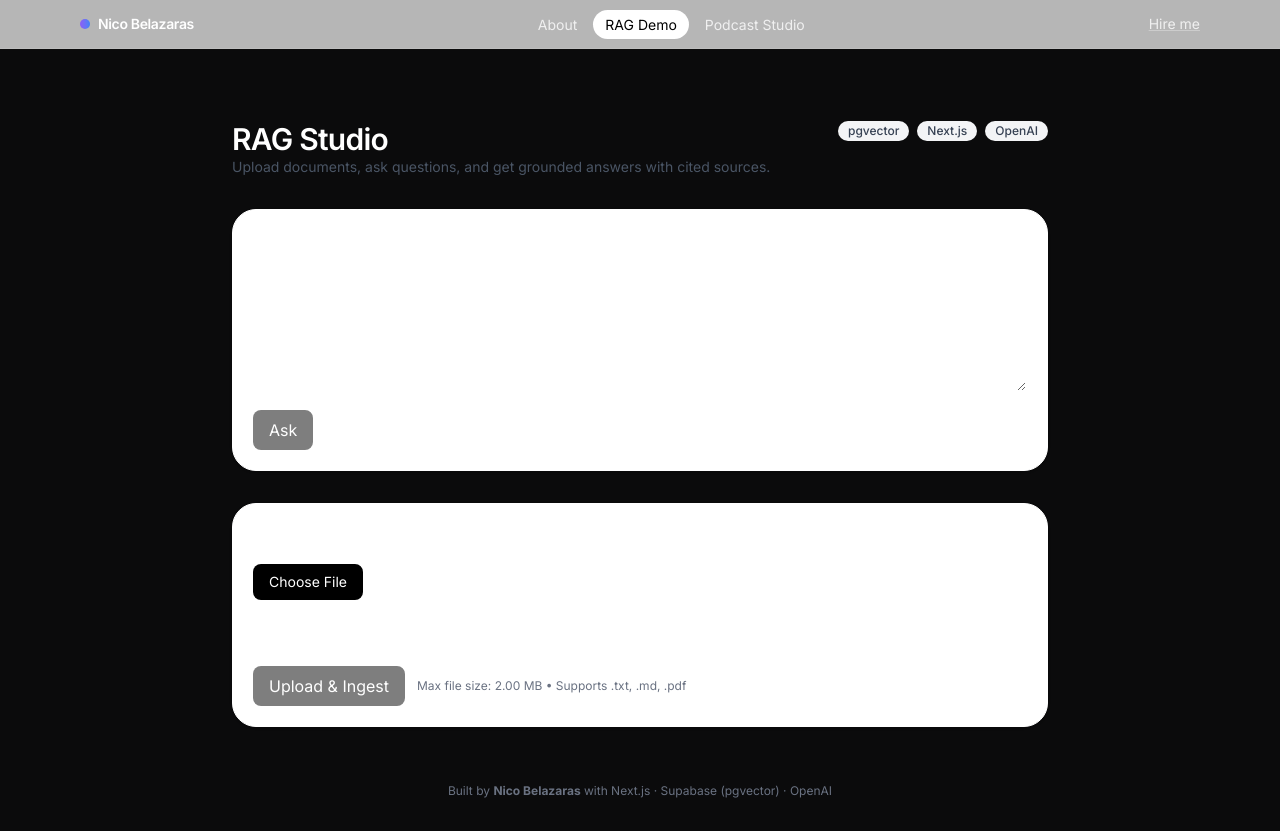
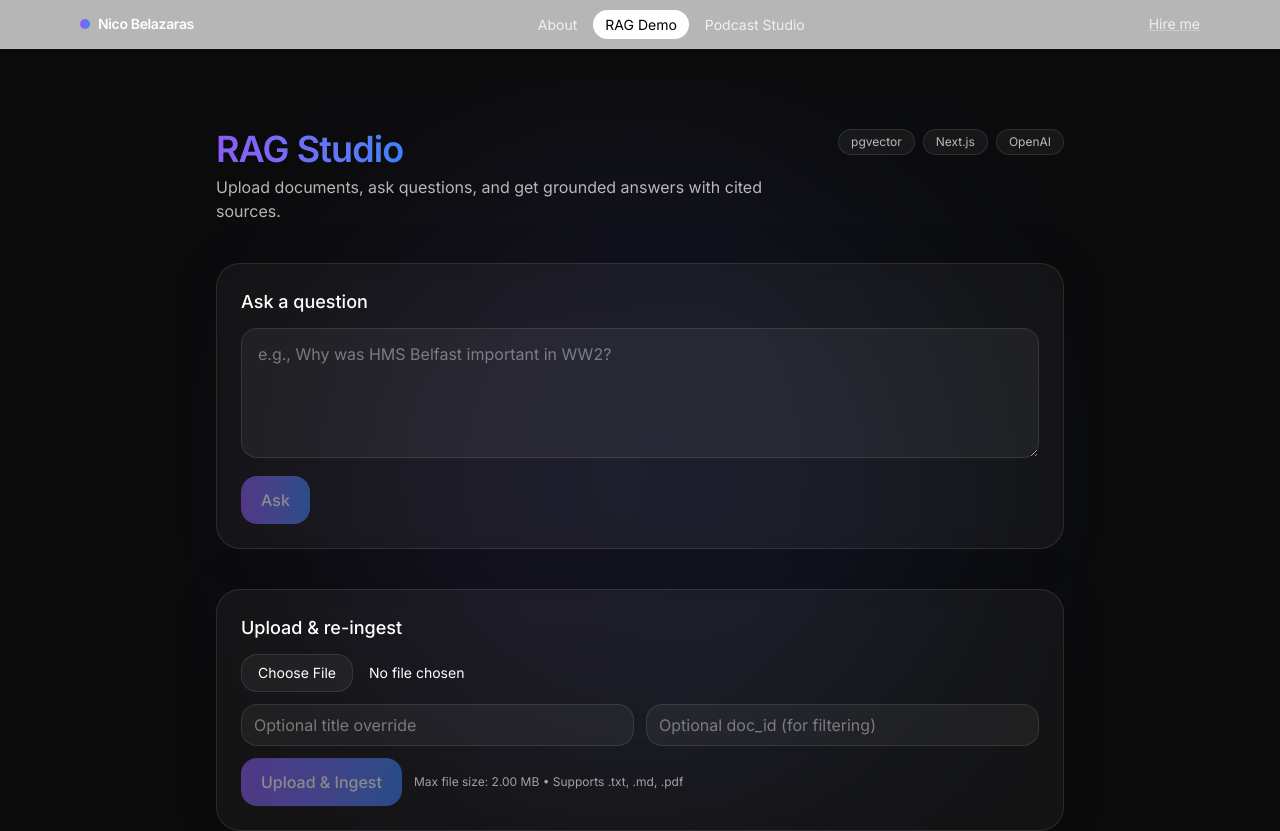
Before and after one commit to belazaras/rag-demo, a Next.js app: page /rag in a window 1280 px wide. Shown: the top 831 px of the page. Built offline with nearby package versions, Linux system fonts and the light colour scheme.

Commit message:
improved look of rag demo.

```diff
--- a/app/rag/page.tsx
+++ b/app/rag/page.tsx
@@ -1,21 +1,14 @@
 "use client";
 
 import { useState } from "react";
-import type { MatchChunk, RagApiResponse, UploadApiResponse } from "@/types/rag";
+import type {
+  MatchChunk,
+  RagApiResponse,
+  UploadApiResponse,
+} from "@/types/rag";
 
 const MAX_FILE_BYTES = 2 * 1024 * 1024;
 const fmtMB = (b: number) => `${(b / (1024 * 1024)).toFixed(2)} MB`;
-
-type Tone = "gray" | "green" | "red";
-
-function Badge({ children, tone = "gray" }: { children: React.ReactNode; tone?: "gray" | "green" | "red" }) {
-  const tones: Record<string, string> = {
-    gray: "bg-gray-100 text-gray-700 dark:bg-neutral-800 dark:text-neutral-300",
-    green: "bg-green-100 text-green-700 dark:bg-emerald-900/50 dark:text-emerald-300",
-    red: "bg-red-100 text-red-700 dark:bg-red-900/40 dark:text-red-300",
-  };
-  return <span className={`inline-flex items-center rounded-full px-2.5 py-0.5 text-xs font-medium ${tones[tone]}`}>{children}</span>;
-}
 
 function CopyButton({ text }: { text: string }) {
   const [copied, setCopied] = useState(false);
@@ -26,7 +19,10 @@ function CopyButton({ text }: { text: string }) {
         setCopied(true);
         setTimeout(() => setCopied(false), 1200);
       }}
-      className="text-xs rounded border px-2 py-1 hover:bg-gray-50 dark:hover:bg-neutral-800"
+      className="text-xs relative inline-flex items-center justify-center rounded-xl px-3 py-2 font-medium text-white
+bg-black border border-transparent
+[background:linear-gradient(#0B0B0C,#0B0B0C)_padding-box,linear-gradient(to_right,var(--color-accent-purple),var(--color-accent-blue))_border-box]
+hover:opacity-90 transition hover:shadow-[0_0_12px_rgba(139,92,246,0.25)]"
       title="Copy to clipboard"
     >
       {copied ? "Copied!" : "Copy"}
@@ -83,7 +79,10 @@ export default function Home() {
   async function upload() {
     setMsg("");
     if (!file) return setMsg("Please choose a file.");
-    if (file.size > MAX_FILE_BYTES) return setMsg(`File too large: ${fmtMB(file.size)} (max ${fmtMB(MAX_FILE_BYTES)})`);
+    if (file.size > MAX_FILE_BYTES)
+      return setMsg(
+        `File too large: ${fmtMB(file.size)} (max ${fmtMB(MAX_FILE_BYTES)})`,
+      );
 
     const fd = new FormData();
     fd.append("file", file);
@@ -101,78 +100,109 @@ export default function Home() {
   }
 
   const topSim = sources[0]?.similarity ?? 0;
-  const simTone: Tone = topSim >= 0.75 ? "green" : topSim >= 0.65 ? "gray" : "red";
 
   return (
-    <main className="mx-auto max-w-4xl p-6 md:p-10 space-y-8">
+    <main className="relative mx-auto max-w-4xl px-4 py-10 md:px-6 md:py-12 space-y-10">
+      {/* Background accent */}
+      <div className="pointer-events-none absolute inset-0 -z-10 overflow-hidden">
+        <div className="absolute top-20 left-1/2 h-[620px] w-[620px] -translate-x-1/2 rounded-full blur-[120px] opacity-10 gradient-bg" />
+      </div>
+
       {/* Header */}
-      <header className="flex items-start justify-between gap-4">
-        <div>
-          <h1 className="text-3xl font-semibold tracking-tight">RAG Studio</h1>
-          <p className="text-sm text-gray-600 dark:text-neutral-400">
-            Upload documents, ask questions, and get grounded answers with cited sources.
+      <header className="flex flex-col gap-4 md:flex-row md:items-start md:justify-between">
+        <div className="space-y-1.5">
+          <h1 className="text-3xl md:text-4xl font-semibold tracking-tight">
+            <span className="gradient-text">RAG Studio</span>
+          </h1>
+          <p className="text-white/70">
+            Upload documents, ask questions, and get grounded answers with cited
+            sources.
           </p>
         </div>
-        <div className="hidden md:flex items-center gap-2">
-          <Badge>pgvector</Badge>
-          <Badge>Next.js</Badge>
-          <Badge>OpenAI</Badge>
+        <div className="flex items-center gap-2">
+          <span className="rounded-full border border-white/10 bg-white/5 px-3 py-1 text-xs text-white/70">
+            pgvector
+          </span>
+          <span className="rounded-full border border-white/10 bg-white/5 px-3 py-1 text-xs text-white/70">
+            Next.js
+          </span>
+          <span className="rounded-full border border-white/10 bg-white/5 px-3 py-1 text-xs text-white/70">
+            OpenAI
+          </span>
         </div>
       </header>
 
       {/* Ask Card */}
-      <section className="rounded-2xl border bg-white p-5 shadow-sm dark:border-neutral-800 dark:bg-neutral-950">
+      <section className="rounded-2xl border border-white/10 bg-white/[0.04] backdrop-blur-sm p-5 md:p-6 shadow-[0_0_40px_rgba(0,0,0,0.15)]">
         <h2 className="text-lg font-medium mb-3">Ask a question</h2>
+
         <div className="space-y-3">
           <textarea
-            className="w-full resize-y rounded-lg border px-3 py-2 leading-relaxed outline-none focus:ring-2 focus:ring-black/10 dark:border-neutral-800 dark:bg-neutral-900"
+            className="w-full resize-y rounded-xl border border-white/10 bg-white/5 px-4 py-3 leading-relaxed outline-none focus:ring-2 focus:ring-white/20 placeholder:text-white/40"
             rows={4}
-            placeholder="e.g., What advantages does Shopify offer in these docs?"
+            placeholder="e.g., Why was HMS Belfast important in WW2?"
             value={q}
             onChange={(e) => setQ(e.target.value)}
           />
-          <div className="flex items-center gap-3">
+
+          <div className="flex flex-wrap items-center gap-3">
             <button
               onClick={ask}
               disabled={loading || !q}
-              className="inline-flex items-center gap-2 rounded-lg bg-black px-4 py-2 text-white disabled:opacity-50 dark:bg-white dark:text-black"
+              className="inline-flex items-center gap-2 rounded-xl px-5 py-3 font-medium text-white button-glow
+                     disabled:opacity-50 bg-gradient-to-r from-accent-purple to-accent-blue"
             >
               {loading ? (
                 <>
-                  <span className="inline-block h-4 w-4 animate-spin rounded-full border-2 border-white/60 border-t-transparent dark:border-black/60 dark:border-t-transparent" />{" "}
+                  <span className="inline-block h-4 w-4 animate-spin rounded-full border-2 border-white/60 border-t-transparent" />
                   Thinking…
                 </>
               ) : (
                 "Ask"
               )}
             </button>
+
             {sources.length > 0 && (
-              <Badge tone={simTone}>Confidence: {topSim.toFixed(2)}</Badge>
+              <span className="rounded-full border border-white/10 bg-white/5 px-3 py-1 text-xs text-white/70">
+                Confidence: {topSim.toFixed(2)}
+              </span>
             )}
+
             {answer && <CopyButton text={answer} />}
           </div>
         </div>
 
         {/* Answer */}
         {answer && (
-          <div className="mt-5 rounded-xl border bg-gray-50 p-4 dark:border-neutral-800 dark:bg-neutral-900">
+          <div className="mt-5 rounded-xl border border-white/10 bg-white/5 p-4">
             <div className="mb-2 flex items-center justify-between">
               <h3 className="font-medium">Answer</h3>
             </div>
-            <div className="whitespace-pre-wrap leading-relaxed">{answer}</div>
+            <div className="whitespace-pre-wrap leading-relaxed text-white/90">
+              {answer}
+            </div>
 
             {/* Sources */}
             {sources?.length > 0 && (
               <div className="mt-4">
-                <h4 className="mb-2 text-sm font-medium text-gray-700 dark:text-neutral-300">Sources</h4>
+                <h4 className="mb-2 text-sm font-medium text-white/80">
+                  Sources
+                </h4>
                 <ul className="space-y-2">
                   {sources.map((s) => (
-                    <li key={`${s.id}-${s.chunk_index}`} className="rounded-lg border p-3 text-sm dark:border-neutral-800">
+                    <li
+                      key={`${s.id}-${s.chunk_index}`}
+                      className="rounded-lg border border-white/10 bg-white/5 p-3 text-sm"
+                    >
                       <details>
                         <summary className="cursor-pointer">
-                          [{s.title ?? "doc"}#{s.chunk_index}] • similarity {s.similarity.toFixed(3)}
+                          [{s.title ?? "doc"}#{s.chunk_index}] • similarity{" "}
+                          {s.similarity.toFixed(3)}
                         </summary>
-                        <p className="mt-2 opacity-90">{s.text.slice(0, 500)}{s.text.length > 500 ? "…" : ""}</p>
+                        <p className="mt-2 text-white/80">
+                          {s.text.slice(0, 500)}
+                          {s.text.length > 500 ? "…" : ""}
+                        </p>
                       </details>
                     </li>
                   ))}
@@ -183,59 +213,56 @@ export default function Home() {
         )}
 
         {/* Error */}
-        {msg && !answer && (
-          <p className="mt-3 text-sm text-red-600 dark:text-red-400">{msg}</p>
-        )}
+        {msg && !answer && <p className="mt-3 text-sm text-red-400">{msg}</p>}
       </section>
 
       {/* Upload Card */}
-      <section className="rounded-2xl border bg-white p-5 shadow-sm dark:border-neutral-800 dark:bg-neutral-950">
+      <section className="rounded-2xl border border-white/10 bg-white/[0.04] backdrop-blur-sm p-5 md:p-6 shadow-[0_0_40px_rgba(0,0,0,0.15)]">
         <h2 className="text-lg font-medium mb-3">Upload & re-ingest</h2>
+
         <div className="grid gap-3">
           <input
             type="file"
             accept=".txt,.md,.pdf"
             onChange={(e) => pick(e.target.files?.[0] || undefined)}
-            className="block w-full text-sm file:mr-4 file:rounded-lg file:border-0 file:bg-black file:px-4 file:py-2 file:text-white hover:file:opacity-90 dark:file:bg-white dark:file:text-black"
+            className="block w-full text-sm file:mr-4 file:rounded-xl file:border file:border-white/10 file:bg-white/5 file:px-4 file:py-2 file:text-white hover:file:bg-white/10"
           />
           {file && (
-            <div className="text-sm text-gray-600 dark:text-neutral-400">
-              Selected: <strong>{file.name}</strong> — {fmtMB(file.size)}
+            <div className="text-sm text-white/70">
+              Selected: <strong className="text-white/90">{file.name}</strong> —{" "}
+              {fmtMB(file.size)}
             </div>
           )}
           <div className="grid gap-3 md:grid-cols-2">
             <input
-              className="rounded-lg border px-3 py-2 dark:border-neutral-800 dark:bg-neutral-900"
+              className="rounded-xl border border-white/10 bg-white/5 px-3 py-2 placeholder:text-white/40"
               placeholder="Optional title override"
               value={title}
               onChange={(e) => setTitle(e.target.value)}
             />
             <input
-              className="rounded-lg border px-3 py-2 dark:border-neutral-800 dark:bg-neutral-900"
+              className="rounded-xl border border-white/10 bg-white/5 px-3 py-2 placeholder:text-white/40"
               placeholder="Optional doc_id (for filtering)"
               value={docId}
               onChange={(e) => setDocId(e.target.value)}
             />
           </div>
-          <div className="flex items-center gap-3">
+          <div className="flex flex-wrap items-center gap-3">
             <button
-              className="inline-flex items-center rounded-lg bg-black px-4 py-2 text-white hover:opacity-90 disabled:opacity-50 dark:bg-white dark:text-black"
+              className="inline-flex items-center rounded-xl px-5 py-3 font-medium text-white button-glow
+                     bg-gradient-to-r from-accent-purple to-accent-blue hover:opacity-95 disabled:opacity-50"
               onClick={upload}
               disabled={!file}
             >
               Upload & Ingest
             </button>
-            <p className="text-xs text-gray-500 dark:text-neutral-500">
+            <p className="text-xs text-white/60">
               Max file size: {fmtMB(MAX_FILE_BYTES)} • Supports .txt, .md, .pdf
             </p>
           </div>
-          {msg && <p className="text-sm">{msg}</p>}
+          {msg && <p className="text-sm text-white/80">{msg}</p>}
         </div>
       </section>
-
-      <footer className="py-6 text-center text-xs text-gray-500 dark:text-neutral-500">
-        Built by <b>Nico Belazaras</b> with Next.js · Supabase (pgvector) · OpenAI
-      </footer>
     </main>
   );
 }
```
